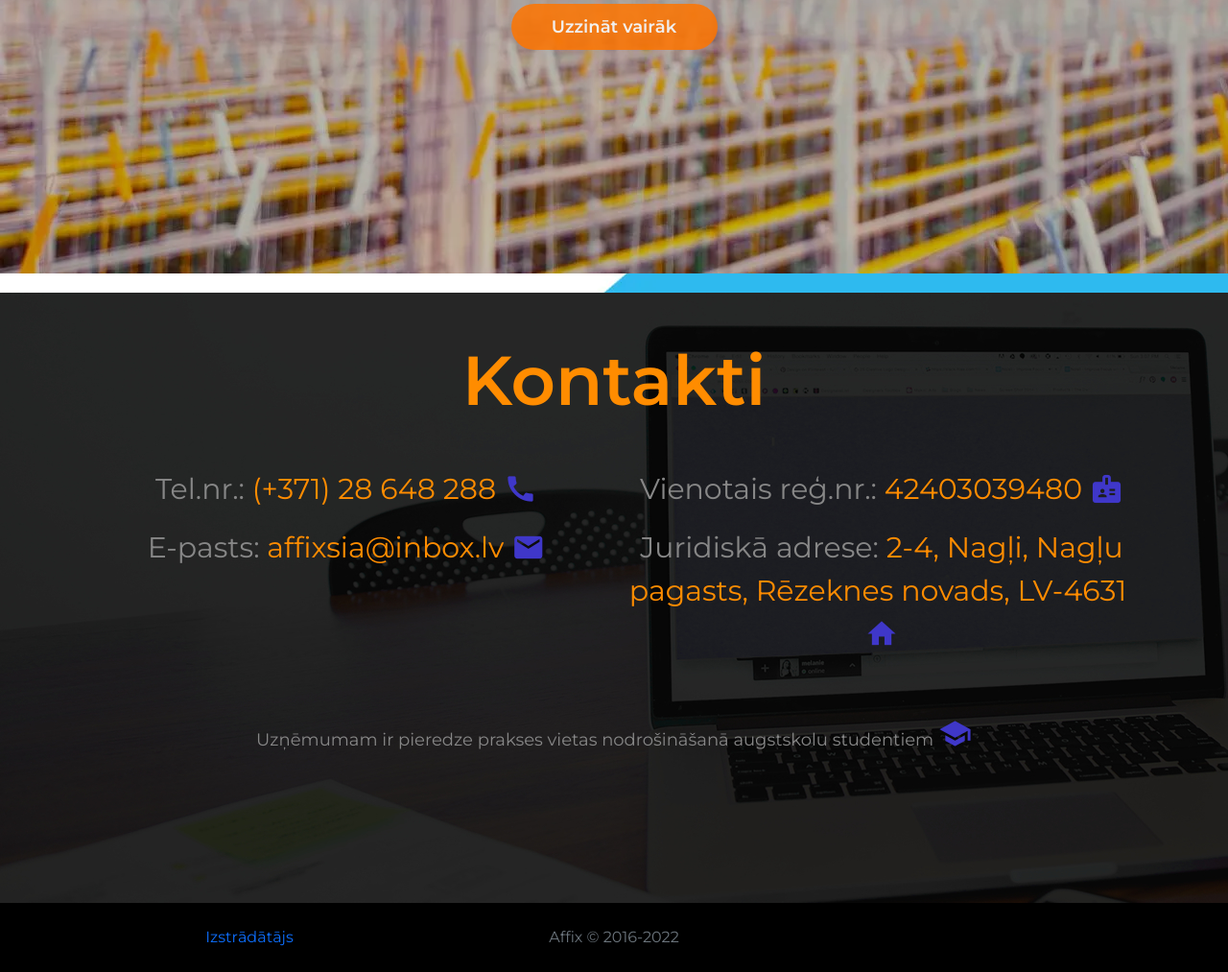
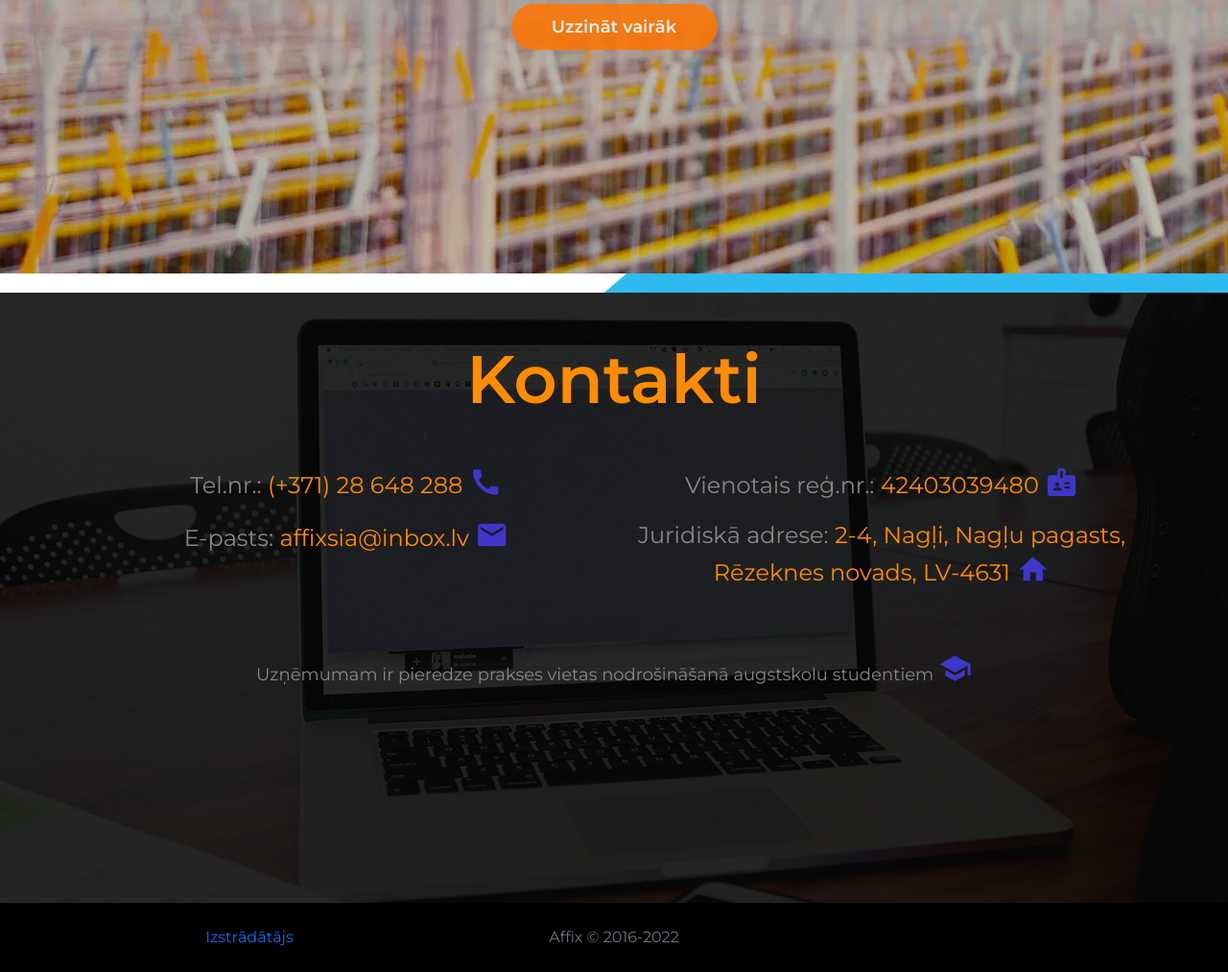
Before and after one commit to LaSTiqq/affix, a Django app: template affix/templates/base.html in a window 1280 px wide. Shown: the part 765-1778 px from the top of the page at 96% size. Run offline with Django 3.2, Linux system fonts and the light colour scheme; the template is opened without the code that fills it, so the values that code supplies are empty; some libraries are stand-ins or nearby versions.

Commit message:
Added few more styles for correct appearance at extra-extra large screens

```diff
--- a/affix/static/css/style.css
+++ b/affix/static/css/style.css
@@ -53,8 +53,7 @@ nav img {
   height: 95px;
 }
 /****** HEADER ******/
-.webp header,
-.no-webp header {
+header {
   background-color: #c0bbba;
   background-blend-mode: multiply;
   height: 1050px;
@@ -324,6 +323,7 @@ form img {
 /****** PREFOOTER ******/
 .prefooter {
   height: 636px;
+  background-position: center center;
 }
 .webp .prefooter {
   background-image: url(../img/footer_up.webp);
@@ -332,7 +332,7 @@ form img {
   background-image: url(../img/footer_up.jpg);
 }
 .prefooter h1 {
-  font-size: 72px;
+  font-size: 70px;
   font-weight: bold;
   text-align: center;
 }
@@ -348,7 +348,7 @@ form img {
 }
 .prefooter .right,
 .prefooter .left {
-  font-size: 30px;
+  font-size: 28px;
 }
 .prefooter .bottom {
   font-size: 18px;
@@ -361,6 +361,9 @@ form img {
 /****** FOOTER ******/
 footer {
   background-color: #000;
+}
+footer p {
+  text-align: center;
 }
 footer .icon-arrow {
   color: #fff;
@@ -556,7 +559,7 @@ footer .overlay:hover {
     font-size: 26px;
   }
   /****** FOOTER ******/
-  footer .material-icons,
+  footer .icon-arrow,
   footer .overlay {
     display: none !important;
   }
@@ -667,7 +670,7 @@ footer .overlay:hover {
     font-size: 30px;
   }
   /****** FOOTER ******/
-  footer .material-icons,
+  footer .icon-arrow,
   footer .overlay {
     display: none !important;
   }
@@ -764,7 +767,7 @@ footer .overlay:hover {
     font-size: 32px;
   }
   /****** FOOTER ******/
-  footer .material-icons,
+  footer .icon-arrow,
   footer .overlay {
     display: none !important;
   }
@@ -786,8 +789,13 @@ footer .overlay:hover {
   textarea {
     width: 440px !important;
   }
+  /****** PREFOOTER ******/
+  .prefooter .right,
+  .prefooter .left {
+    font-size: 22px;
+  }
   /****** FOOTER ******/
-  footer .material-icons,
+  footer .icon-arrow,
   footer .overlay {
     display: none !important;
   }
@@ -800,18 +808,30 @@ footer .overlay:hover {
     transform: scale(1.2);
     transition: all 0.4s ease-in-out;
   }
-  /****** FOOTER ******/
-  footer .material-icons,
-  footer .overlay {
-    display: none !important;
+  /****** PREFOOTER ******/
+  .prefooter .right,
+  .prefooter .left {
+    font-size: 24px;
   }
 }
+
 /* Extra large devices (large desktops, 1400px and up) */
 @media (min-width: 1400px) {
   /****** CERTIFICATES ******/
   .zoom-in:hover {
     transform: scale(1.2);
     transition: all 0.4s ease-in-out;
+  }
+}
+
+/* Extra-extra large devices */
+@media (min-width: 1921px) {
+  /****** BACKGROUNDS ******/
+  header,
+  .background,
+  .prefooter {
+    background-repeat: no-repeat;
+    background-size: 100% 100%;
   }
 }
 
--- a/affix/templates/inc/_foo.html
+++ b/affix/templates/inc/_foo.html
@@ -4,7 +4,7 @@
 <section class="prefooter">
 	<div class="container">
 		<div class="row gx-0">
-			<div class="col-lg-12">
+			<div class="col-12">
 				<h1 class="my-5">Kontakti</h1>
 			</div>
 			<div class="col-12 col-lg-6 left">
@@ -20,7 +20,7 @@
 				<p>Juridiskā adrese: <span>2-4, Nagļi, Nagļu pagasts, Rēzeknes
 						novads, LV-4631</span>&nbsp;<span class="material-icons icons-bottom">home</span></p>
 			</div>
-			<div class="col-lg-12 bottom">
+			<div class="col-12 bottom">
 				<p class="mt-3 mt-lg-5">Uzņēmumam ir pieredze prakses vietas nodrošināšanā augstskolu
 					studentiem&nbsp;<span class="material-icons icons-bottom">school</span></p>
 			</div>
@@ -36,7 +36,7 @@
 				</div>
 			</div>
 			<div class="col-6 col-xl-4">
-				<div class="text-center text-muted">Affix © 2016-2022</div>
+				<p class="text-muted mb-0">Affix © 2016-2022</p>
 			</div>
 			<div class="col-xl-4">
 				<a href="#top" title="Uz augšu">
```
Also changed, not shown: 1 other file.
